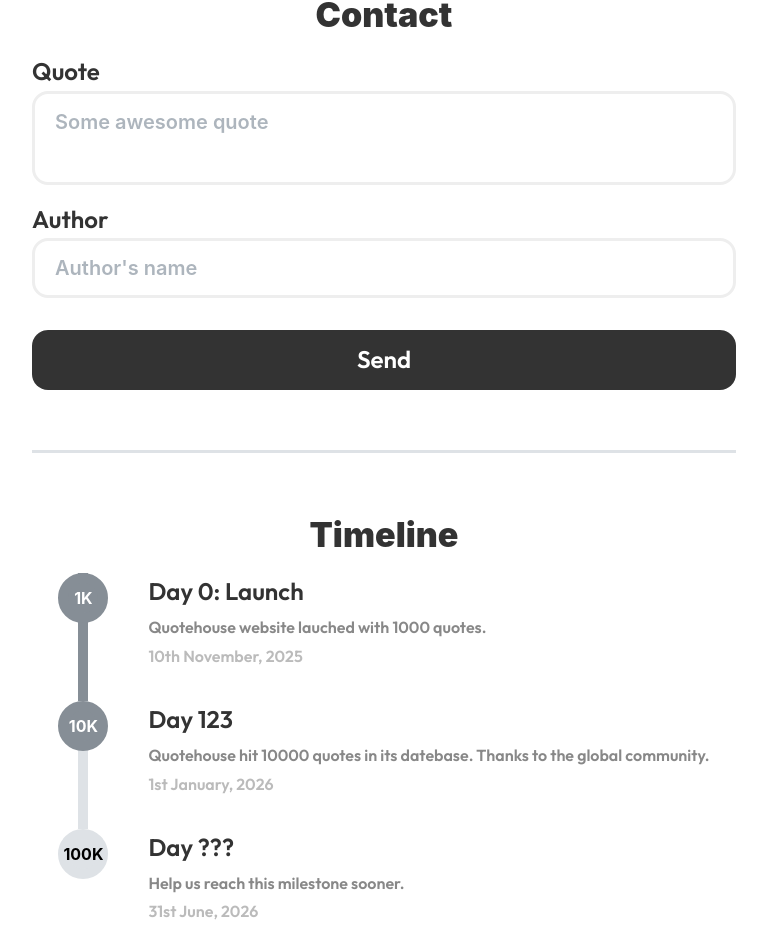
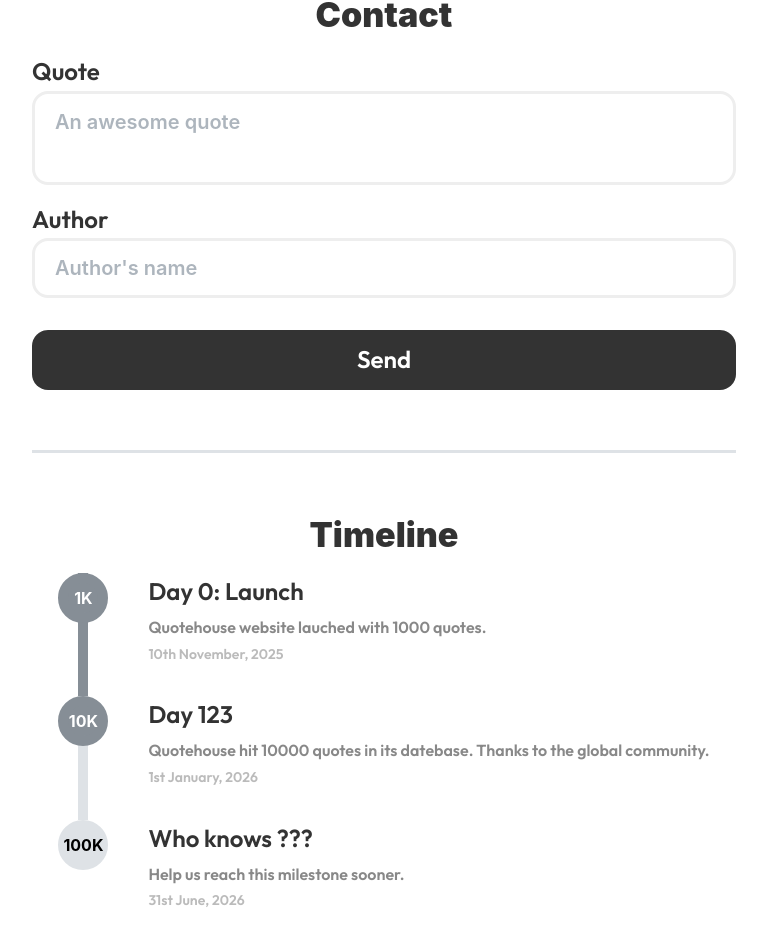
Before and after one commit to vikrantbhurke/quotehouse, a Next.js app: page /about in a window 1280 px wide. Shown: the part 686-1638 px from the top of the page, without its empty margins (256-1023 px from the left). Built offline with nearby package versions, Linux system fonts and the light colour scheme.

Commit message:
create lighter shade on small devices

```diff
--- a/src/app/(appshell)/about/page.tsx
+++ b/src/app/(appshell)/about/page.tsx
@@ -62,7 +62,7 @@ export default function Page() {
               Quote
             </Text>
           }
-          placeholder="Some awesome quote"
+          placeholder="An awesome quote"
           autosize
           minRows={2}
           maxRows={4}
@@ -173,7 +173,7 @@ export function QuotesTimeline() {
           <Text c="#888" size="md" fw={600} className={text}>
             Quotehouse website lauched with 1000 quotes.
           </Text>
-          <Text c="#bbb" size="md" mt={4} fw={600}>
+          <Text c="#bbb" size="sm" mt={4} fw={600}>
             10th November, 2025
           </Text>
         </TimelineItem>
@@ -193,7 +193,7 @@ export function QuotesTimeline() {
             Quotehouse hit 10000 quotes in its datebase. Thanks to the global
             community.
           </Text>
-          <Text c="#bbb" size="md" mt={4} fw={600}>
+          <Text c="#bbb" size="sm" mt={4} fw={600}>
             1st January, 2026
           </Text>
         </TimelineItem>
@@ -206,13 +206,13 @@ export function QuotesTimeline() {
           }
           title={
             <Text c="#333" fz={24} fw={600} className={text}>
-              Day ???
+              Who knows ???
             </Text>
           }>
           <Text c="#888" size="md" fw={600} className={text}>
             Help us reach this milestone sooner.
           </Text>
-          <Text c="#bbb" size="md" mt={4} fw={600}>
+          <Text c="#bbb" size="sm" mt={4} fw={600}>
             31st June, 2026
           </Text>
         </TimelineItem>
--- a/src/global/styles/common.module.css
+++ b/src/global/styles/common.module.css
@@ -1,5 +1,11 @@
 .boxShadow {
   box-shadow: 1px 1px 3px #555;
+}
+
+@media screen and (max-width: 768px) {
+  .boxShadow {
+    box-shadow: 1px 1px 3px #888;
+  }
 }
 
 .textShadow {
```
